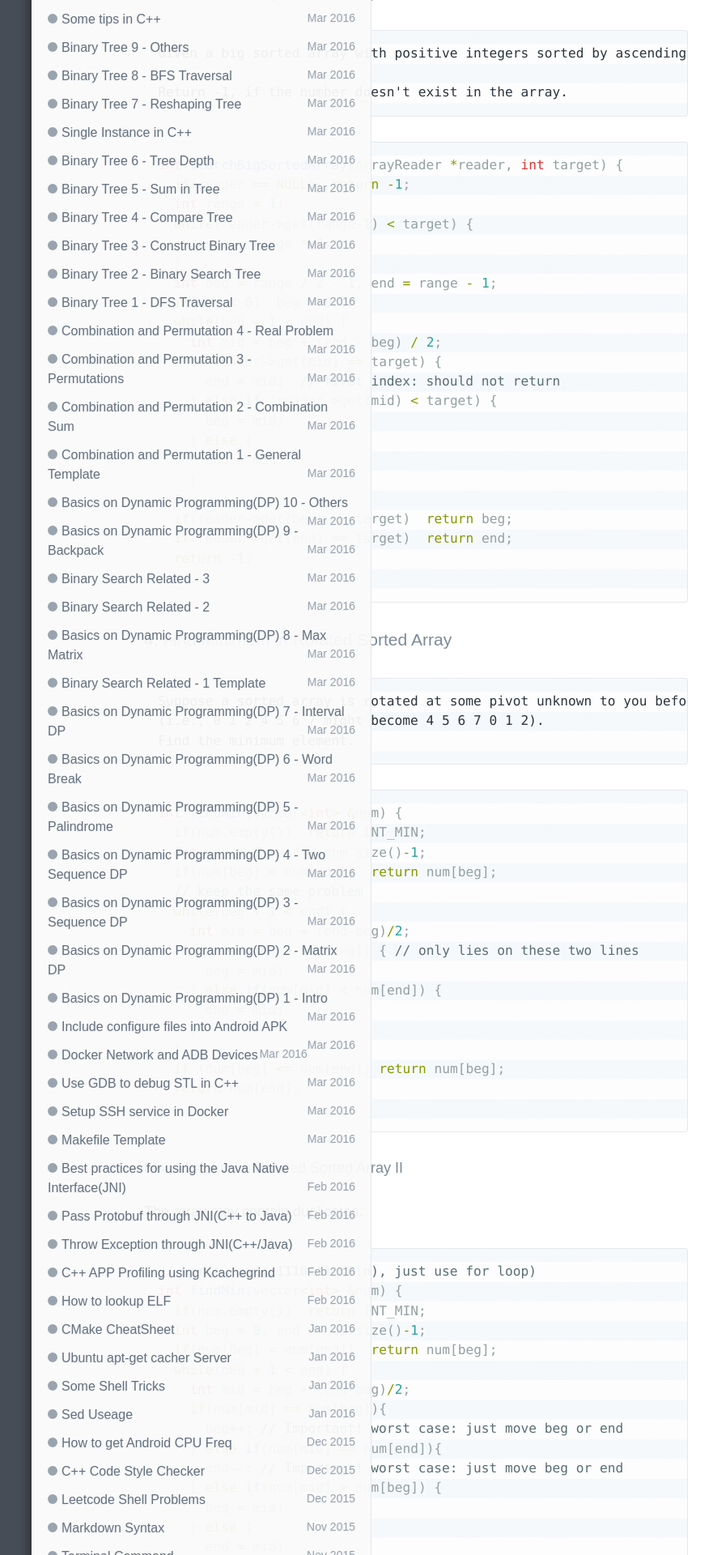
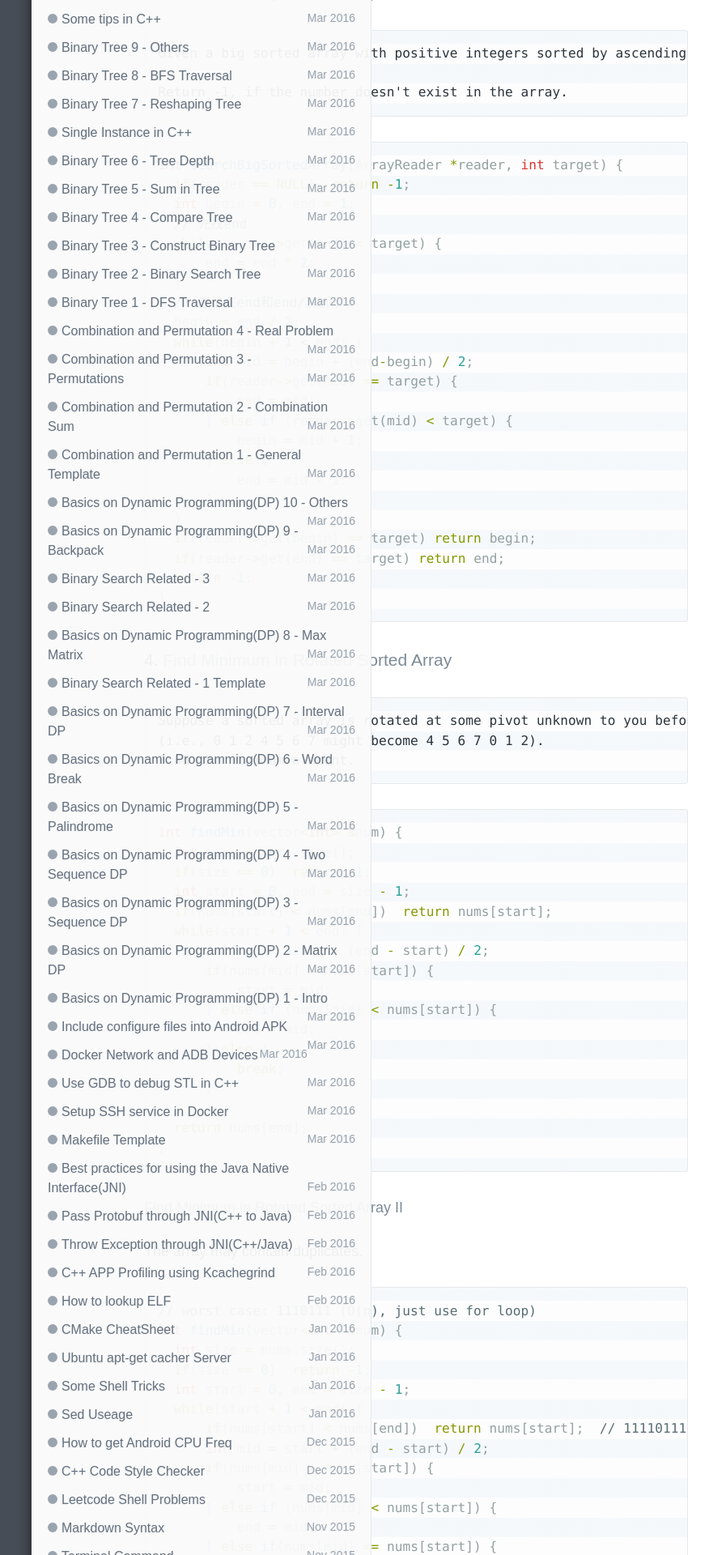
Before and after one commit to wykvictor/wykvictor.github.io, a Jekyll site: the page built from _posts/algorithm/2016-03-22-Binary-Search-2.md, in a window 1280 px wide. Shown: the part 2194-4114 px from the top of the page at 81% size, without its empty margins (126-1007 px from the left). Built offline with Jekyll 4.4.1, drawn with Linux system fonts in a browser that asks for light colours; some of the changed text lies outside the part shown.

Commit message:
finish binary search

````diff
--- a/_posts/algorithm/2016-03-22-Binary-Search-2.md
+++ b/_posts/algorithm/2016-03-22-Binary-Search-2.md
@@ -95,24 +95,25 @@
 {% highlight C++ %}
 int searchBigSortedArray(ArrayReader *reader, int target) {
   if(reader == NULL)  return -1;
-  int range = 1;
-  while(reader->get(range-1) < target) {
-    range = range * 2;
+  int begin = 0, end = 1;
+  // 先找end
+  while(reader->get(end) < target) {
+      end = end * 2;
   }
-  int beg = range / 2 - 1, end = range - 1;
-  if(beg < 0)  beg = 0;
-  while(beg + 1 < end) {
-    int mid = beg + (end - beg) / 2;
-    if(reader->get(mid) == target) {
-      end = mid;  // first index: should not return
-    } else if (reader->get(mid) < target) {
-      beg = mid;
-    } else {
-      end = mid;
-    }
+  // 应该在end和end/2之间
+  begin = end / 2;
+  while(begin + 1 < end) {
+      int mid = begin + (end-begin) / 2;
+      if(reader->get(mid) == target) {
+          end = mid;
+      } else if (reader->get(mid) < target) {
+          begin = mid + 1;
+      } else {
+          end = mid - 1;
+      }
   }
-  if(reader->get(beg) == target)  return beg;
-  if(reader->get(end) == target)  return end;
+  if(reader->get(begin) == target) return begin;
+  if(reader->get(end) == target) return end;
   return -1;
 }
 {% endhighlight %}
@@ -125,20 +126,21 @@
 ```
 {% highlight C++ %}
 int findMin(vector<int> &num) {
-  if(num.empty())  return INT_MIN;
-  int beg = 0, end = num.size()-1;
-  if(num[beg] < num[end])  return num[beg];
-  // keep the same problem
-  while(beg + 1 < end) {
-    int mid = beg + (end-beg)/2;
-    if(num[mid] > num[beg]) { // only lies on these two lines
-      beg = mid;
-    } else if(num[mid] < num[end]) {
-      end = mid;
-    }
+  int size = nums.size();
+  if(size == 0)  return -1;
+  int start = 0, end = size - 1;
+  if(nums[start] < nums[end])  return nums[start];
+  while(start + 1 < end) {
+      int mid = start + (end - start) / 2;
+      if(nums[mid] > nums[start]) {
+          start = mid;
+      } else if (nums[mid] < nums[start]) {
+          end = mid;
+      } else {
+          break;
+      }
   }
-  if (num[beg] <= num[end]) return num[beg];
-  return num[end];
+  return nums[end];
 }
 {% endhighlight %}
 
@@ -148,23 +150,26 @@
 {% highlight C++ %}
 // worst case: 1110111 (O(n), just use for loop)
 int findMin(vector<int> &num) {
-  if(num.empty())  return INT_MIN;
-  int beg = 0, end = num.size()-1;
-  if(num[beg] < num[end])  return num[beg];
-  while(beg + 1 < end) {
-    int mid = beg + (end-beg)/2;
-    if(num[mid] == num[beg]){
-      beg++; // Important! worst case: just move beg or end
-    } else if(num[mid] == num[end]){
-      end--; // Important! worst case: just move beg or end
-    } else if(num[mid] > num[beg]) {
-      beg = mid;
-    } else {
-      end = mid;
-    }
+  int size = nums.size();
+  if(size == 0)  return -1;
+  int start = 0, end = size - 1;
+  while(start + 1 < end) {
+      if(nums[start] < nums[end])  return nums[start];  // 11110111，而且注意放到循环里！
+      int mid = start + (end - start) / 2;
+      if(nums[mid] > nums[start]) {
+          start = mid;
+      } else if (nums[mid] < nums[start]) {
+          end = mid;
+      } else if(nums[mid] == nums[start]) {
+          // 无法判断mid在左/右区间，如11110111
+          start++;
+      } else if(nums[mid] == nums[end]) {
+          // 无法判断mid在左/右区间，如11110111
+          end--;
+      }
   }
-  if (num[beg] <= num[end]) return num[beg];
-  return num[end];
+  if(nums[start] < nums[end])  return nums[start];
+  return nums[end];
 }
 {% endhighlight %}
 
@@ -175,28 +180,33 @@
 ```
 {% highlight C++ %}
 int search(vector<int> &A, int target) {
-  if (A.empty()) return -1;
-  int beg = 0, end = A.size() - 1;
-  while (beg + 1 < end) {
-    int mid = beg + (end - beg) / 2;
-    if (A[mid] == target) {
-      return mid;
-    }
-    if (A[beg] < A[mid]) {  // part 1: top left
-      if (A[beg] <= target && target < A[mid]) {
-        end = mid;
-      } else {  // the same problem
-        beg = mid;
+  // write your code here
+  int size = A.size();
+  if(size == 0)  return -1;
+  int start = 0, end = size - 1;
+  while(start + 1 < end) {
+      int mid = start + (end - start) / 2;
+      if(A[mid] == target)  return mid;
+      // 分情况讨论，mid在左区间 or 右区间
+      if(A[mid] > A[start]) {
+          if(target < A[mid] && target >= A[start] ) { // ！必须是2个判断
+              // 正常二分, A[start] <= target < A[mid]
+              end = mid - 1;  // 这个外围while也支持正常的二分，都是进来A[mid] > A[start]
+          } else {
+              // 退化到初始状况，再来
+              start = mid + 1;
+          }
+      } else {
+          if(target > A[mid] && target <= A[end]) {
+              // 正常二分, A[mid] < target <= A[end]
+              start = mid + 1;
+          } else {
+              // 退化到初始状况，再来
+              end = mid - 1;
+          }
       }
-    } else {  // part 2: bottom right
-      if(A[mid] < target && target <= A[end]) {
-          beg = mid;
-      } else {
-          end = mid;
-      }
-    }
   }
-  if(A[beg] == target)  return beg;
+  if(A[start] == target)  return start;
   if(A[end] == target)  return end;
   return -1;
 }
@@ -204,31 +214,36 @@
 What if duplicates are allowed?
 {% highlight C++ %}
 bool search(vector<int> &A, int target) {
-  if (A.empty()) return false;
-  int beg = 0, end = A.size() - 1;
-  while (beg + 1 < end) {
-    int mid = beg + (end - beg) / 2;
-    if (A[mid] == target) {
-      return true;
-    }
-    if (A[beg] < A[mid]) {  // part 1: top left
-      if (A[beg] <= target && target < A[mid]) {
-        end = mid;
-      } else {  // the same problem
-        beg = mid;
+  // write your code here
+  int size = A.size();
+  if(size == 0)  return false;
+  int start = 0, end = size - 1;
+  while(start + 1 < end) {
+      int mid = start + (end - start) / 2;
+      if(A[mid] == target)  return true;
+      // 分情况讨论，mid在左区间 or 右区间
+      if(A[mid] > A[start]) {
+          if(target < A[mid] && target >= A[start] ) { // 必须是2个判断
+              // 正常二分, A[start] <= target < A[mid]
+              end = mid - 1;  // 这个外围while也支持正常的二分，都是进来A[mid] > A[start]
+          } else {
+              // 退化到初始状况，再来
+              start = mid + 1;
+          }
+      } else if(A[mid] < A[start]) {
+          if(target > A[mid] && target <= A[end]) {
+              // 正常二分, A[mid] < target <= A[end]
+              start = mid + 1;
+          } else {
+              // 退化到初始状况，再来
+              end = mid - 1;  // !上头判断过 A[mid] == target 了
+          }
+      } else {
+          start++;
       }
-    } else if (A[beg] > A[mid]){  // part 2: bottom right
-      if (A[mid] < target && target <= A[end]) {
-        beg = mid;
-      } else {
-        end = mid;
-      }
-    } else {
-      beg++; // can not decide either part
-    }
   }
-  if(A[beg] == target || A[end] == target)
-    return true;
+  if(A[start] == target)  return true;
+  if(A[end] == target)  return true;
   return false;
 }
 {% endhighlight %}
@@ -340,21 +355,46 @@
 {% highlight C++ %}
 int sqrt(int x) {
   if(x <= 0)  return 0;
-  // last number ^2 <= x
+  // 问题转化：last number ^2 <= x
   long long beg = 1, end = x;  // long long is important!
   while(beg + 1 < end) {
-    long long mid = beg + (end-beg)/2;
-    long long mypow = mid * mid;
+    long long mid = beg + (end-beg)/2;  // 如果不用long，则需要写mid < x / mid，但除法时钟周期慢3倍
+    long long mypow = mid * mid;  // mid必须long，否则要这么写(long long)
     if(mypow == x) {
       return mid;
     } else if (mypow < x) {
-      beg = mid;
+      beg = mid;  // 而且不能是mid + 1，会丢解
     } else {
       end = mid;
     }
   }
   if(end * end <= x)  return end;
   return beg;
+}
+{% endhighlight %}
+若输入输出都是double，精确度保持在小数点后12位
+{% highlight C++ %}
+double sqrt(double x) {
+    // write your code here
+    if(x <= 0)  return 0;  // 特殊情况
+    double eps = 1e-12;
+    double start = 1, end = x;
+    if(x < 1) {  // !特殊情况
+        start = x;
+        end = 1;
+    }
+    while(start + eps < end) {
+        double mid = start + (end - start) / 2;
+        if(abs(mid * mid - x) <= eps) {
+            return mid;
+        }
+        if(mid * mid < x) {
+            start = mid;
+        } else {
+            end = mid;
+        }
+    }
+    return start;
 }
 {% endhighlight %}
 
@@ -364,30 +404,34 @@
 For L=[232, 124, 456], k=7, return 114.
 ```
 {% highlight C++ %}
-bool canGetK(vector<int> &L, int k, int len) {
-  int num = 0;
-  for(int i = 0; i < L.size(); i++) {
-    num += L[i] / len;
-  }
-  return num >= k;
+// cut的长度，能否搞k个
+bool getcut(vector<int> &L, int k, int cut) {
+    int num = 0;
+    for(auto l: L) {
+        num += l/cut;
+        if(num >= k) return true;
+    }
+    return false;
 }
-int woodCut(vector<int> L, int k) {
-  if(L.empty())  return 0;
-  int max = 0;
-  for(int i = 0; i < L.size(); i++) {
-    max = max < L[i] ? L[i] : max;
-  }
-  int min = 0;  // 0 is returned if no answer
-  // last num to get k
-  while(min + 1 < max) {
-    int mid = min + (max-min)/2;
-    if(canGetK(L, k, mid)) {
-      min = mid;
-    } else {
-      max = mid;
+
+int woodCut(vector<int> &L, int k) {
+    if(k == 0 || L.size() == 0) return 0;
+    int maxlen = 1;
+    for(auto l: L) {
+        if(maxlen < l) maxlen = l;
     }
-  }
-  if(canGetK(L, k, max))  return max;
-  return min;
+    int start = 1, end = maxlen;
+    // last num to get k
+    while(start + 1 < end) {
+        int mid = start + (end - start) / 2;
+        if(getcut(L, k, mid)) {
+            start = mid;
+        } else {
+            end = mid - 1;
+        }
+    }
+    if(getcut(L, k, end)) return end;
+    if(getcut(L, k, start)) return start;
+    return 0;
 }
 {% endhighlight %}
````
Also changed, not shown: _posts/algorithm/2016-03-21-Binary-Search-1.md (+1 -0 lines), _posts/algorithm/2016-03-22-Binary-Search-3.md (+28 -1 lines).
